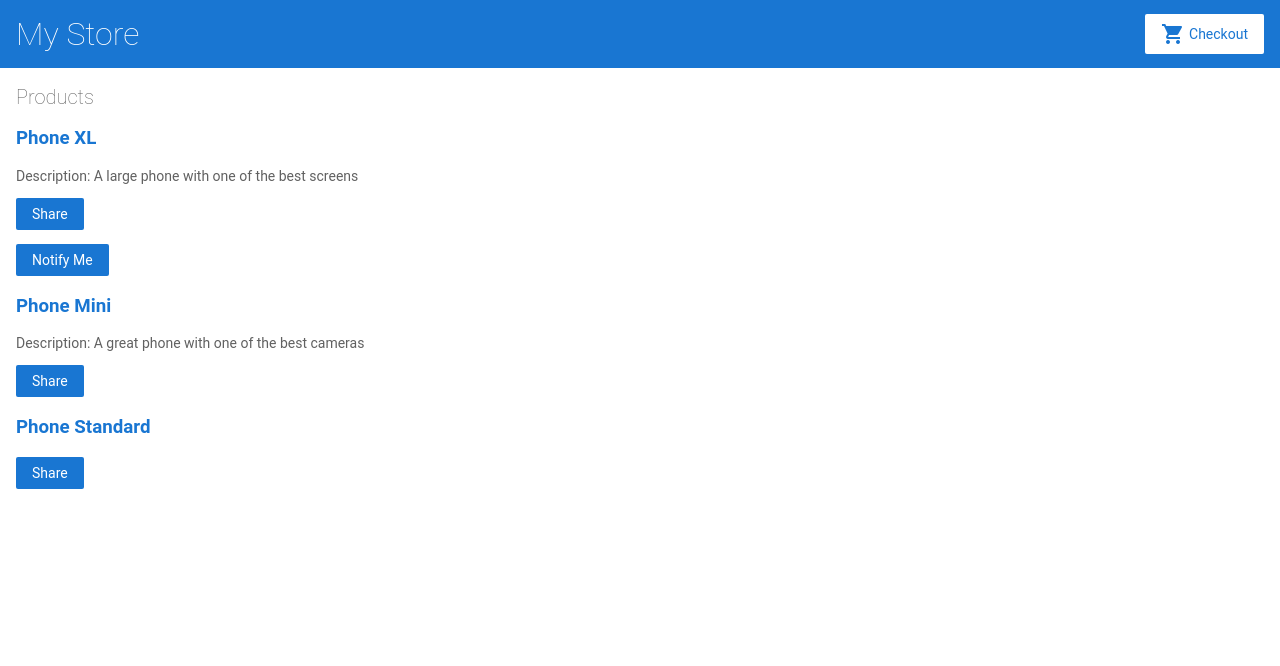
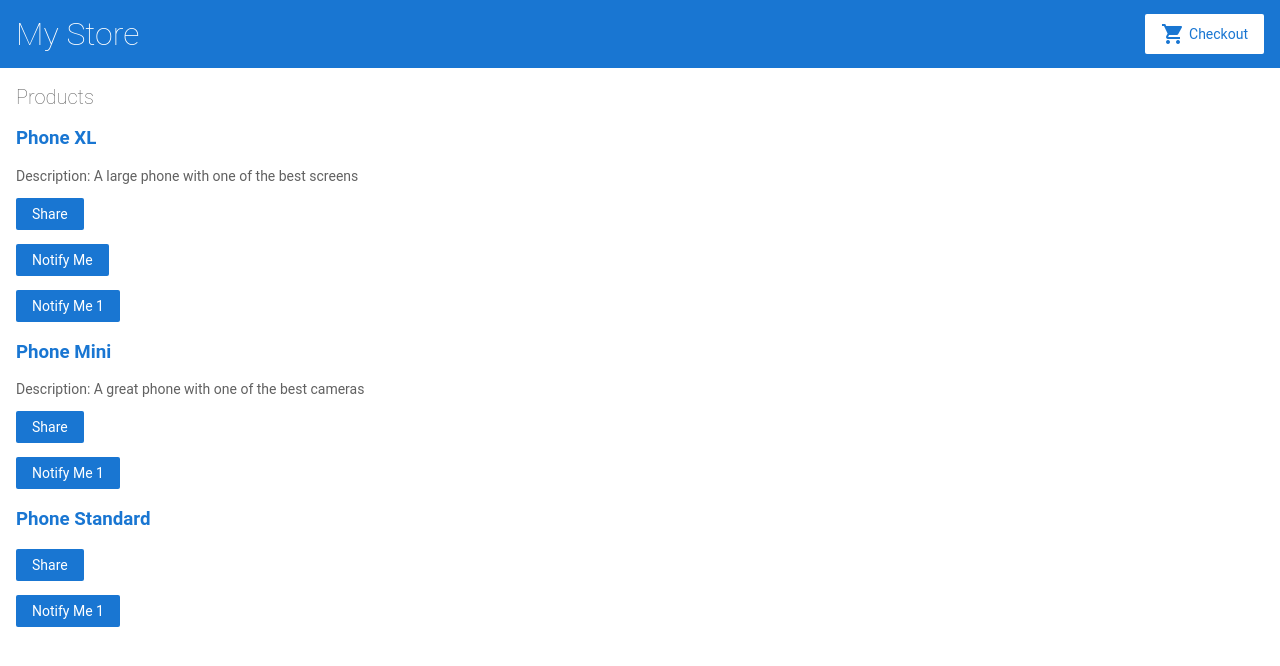
Before and after one commit to Imer10/angular-StartExample, an Angular app: page / in a window 1280 px wide. Shown: the top 666 px of the page. Built offline with nearby package versions, Linux system fonts and the light colour scheme.

Commit message:
2 files modified

```diff
--- a/src/app/product-list/product-alerts/product-alerts.component.html
+++ b/src/app/product-list/product-alerts/product-alerts.component.html
@@ -1,3 +1,5 @@
 <p *ngIf="product.price > 700">
   <button (click)="notify.emit()">Notify Me</button>
+  <p>
+  <button (click)="EmitEvent($event)">Notify Me 1</button>
 </p>
--- a/src/app/product-list/product-alerts/product-alerts.component.ts
+++ b/src/app/product-list/product-alerts/product-alerts.component.ts
@@ -16,4 +16,8 @@ export class ProductAlertsComponent implements OnInit {
   ngOnInit() {
   }
 
+public EmitEvent(event: Event)
+{
+  this.notify.emit();
 }
+}
```
